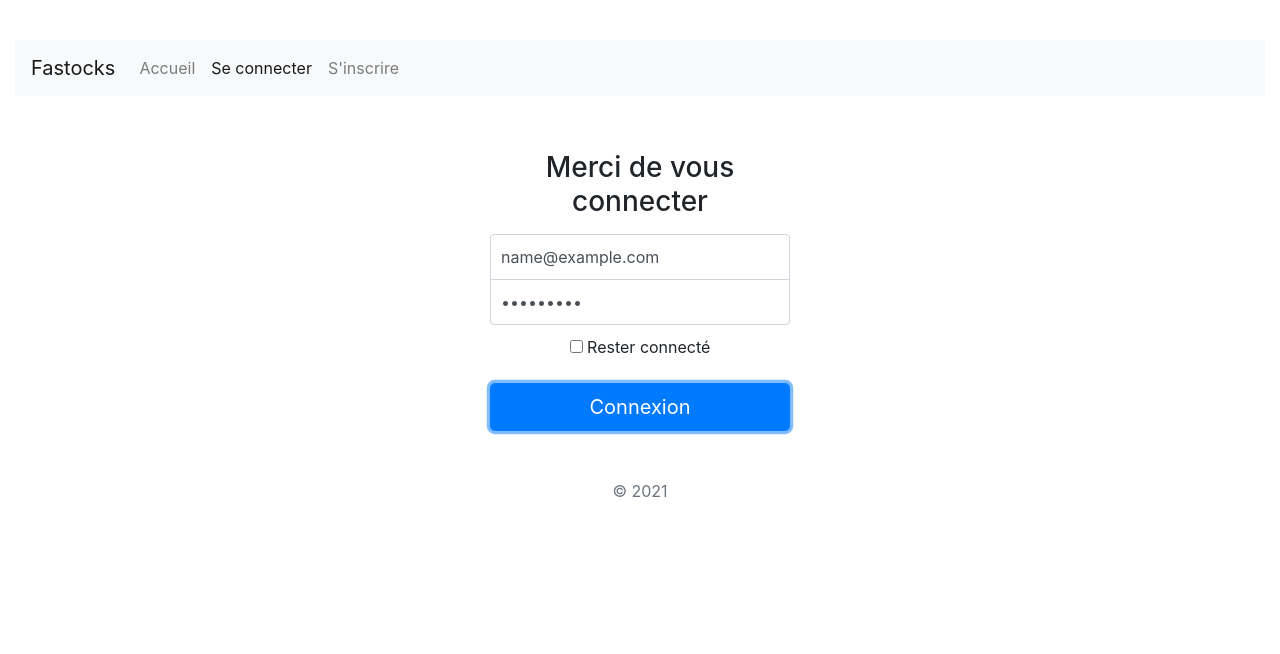
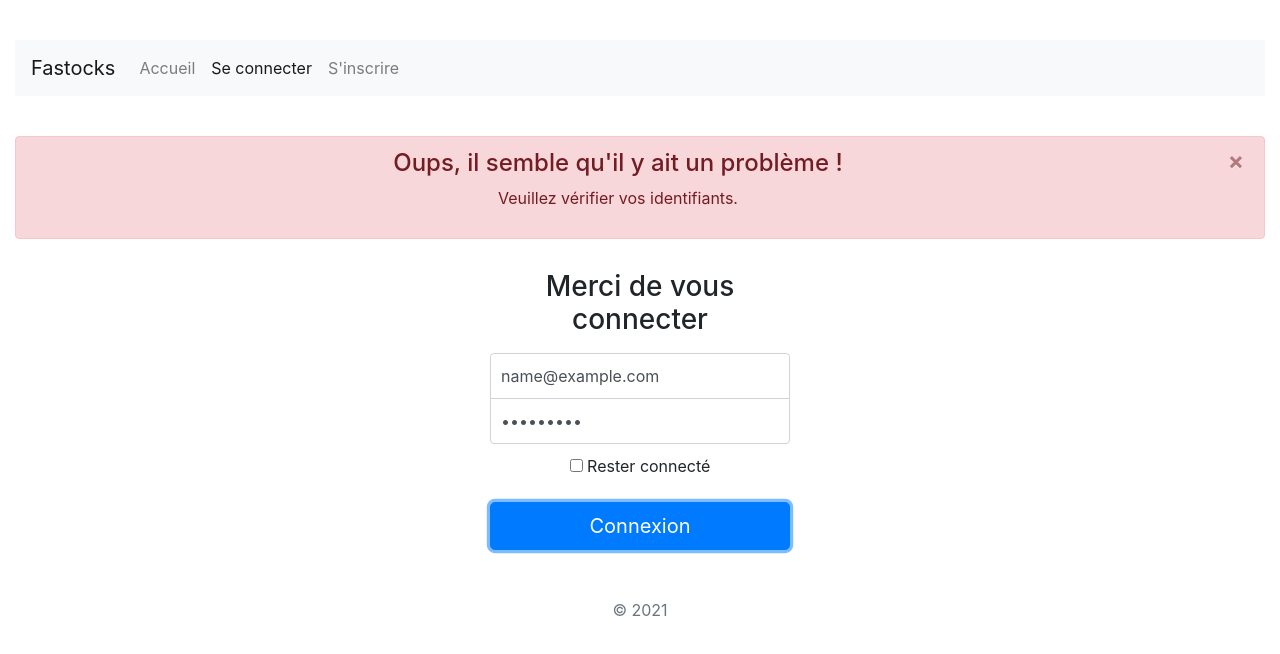
Before and after one commit to AlexisBal/fastocks.fr, a React (Create React App) app in the folder frontend/: page /login in a window 1280 px wide. Both pictures are taken after typing "name@example.com", "Sample123" into the empty fields and a click on the button "Connexion". Shown: the top 654 px of the page. Built offline with nearby package versions, Linux system fonts and the light colour scheme; no server answers.

Commit message:
Affichage erreurs login form

```diff
--- a/frontend/src/App.js
+++ b/frontend/src/App.js
@@ -1,8 +1,7 @@
-import React, { Component, useState } from "react";
+import React from "react";
 import {
   BrowserRouter as Router,
-  Route,
-  Switch
+  Route
 } from "react-router-dom";
 import { Navbar, Nav } from 'react-bootstrap';
 import { withRouter } from "react-router";
--- a/frontend/src/Screens/Login.js
+++ b/frontend/src/Screens/Login.js
@@ -1,5 +1,6 @@
 import React, { useState } from 'react';
 import { Redirect } from "react-router-dom";
+import {Alert, Button} from 'react-bootstrap';
 
 import ProfilesService from  '../ProfilesService'
 import { useAuth } from "../Auth";
@@ -11,7 +12,24 @@ function Login() {
     const [email, setEmail] = useState("");
     const [password, setPassword] = useState("");
     const [isLoggedIn, setLoggedIn] = useState(false);
+    const [show, setShow] = useState(false);
     const { setToken, token} = useAuth();
+
+    function AlertDismissibleExample() {
+      if (show) {
+        return (
+          <Alert variant="danger" onClose={() => setShow(false)} dismissible>
+            <Alert.Heading>Oups, il semble qu'il y ait un problème !</Alert.Heading>
+            <p>
+              Veuillez vérifier vos identifiants.
+            </p>
+          </Alert>
+        );
+      }
+      else {
+        return(null)
+      }
+    }
 
     if (token) {
       return <Redirect to={"/myaccount"} />;
@@ -26,7 +44,7 @@ function Login() {
         setToken({token: result.data.token});
         setLoggedIn(true);
       }).catch(()=>{
-        alert('There was an error! Please re-check your form.');
+        setShow(true)
       });
     }
 
@@ -36,8 +54,9 @@ function Login() {
 
     return (
       <body className="text-center">
+        <AlertDismissibleExample/>
         <main className="form-signin">
-          <form onSubmit={handleSubmit}>
+          <form onSubmit={handleSubmit} >
               <h1 className="h3 mb-3 fw-normal">Merci de vous connecter</h1>
               <input type="email" id="email" className="form-control" placeholder="Adresse email" required autoFocus onChange={e => setEmail(e.target.value)}></input>
               <input type="password" id="password" className="form-control" placeholder="Mot de passe" required onChange={e => setPassword(e.target.value)}></input>
```
Also changed, not shown: 1 other file (tests, documents, lock files or other folders).
